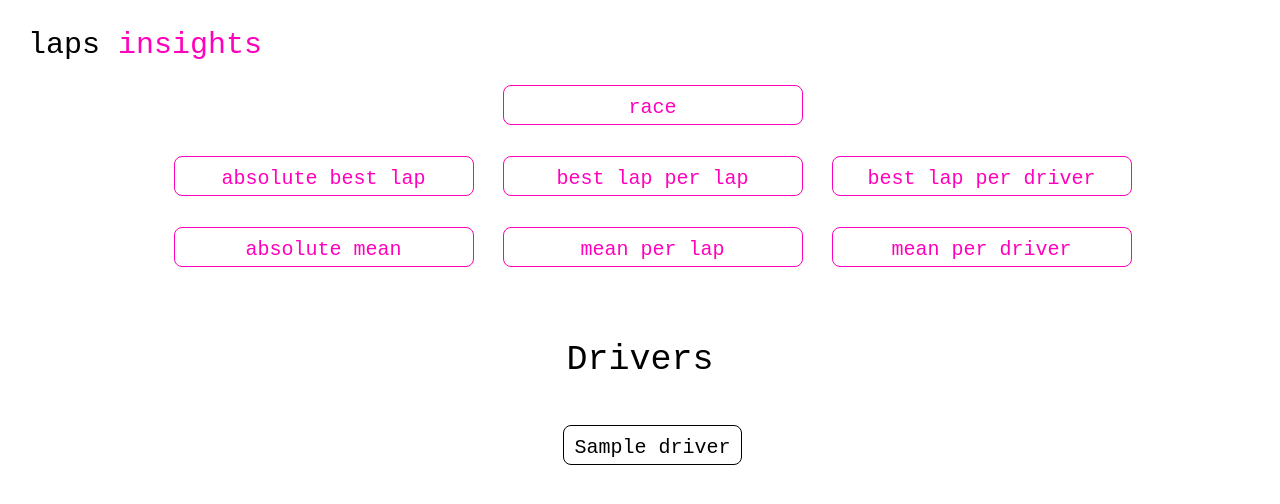
After one commit to the7blacksmith/lap_insights, a Flask app: template templates/race.html in a window 1280 px wide. The commit adds this page. Shown: the top 504 px of the page. Run offline with Flask 3, Linux system fonts and the light colour scheme; the template is opened without the code that fills it: most values are stand-ins (such as "Sample title", 1, 10 or a date in 2020).

Commit message:
primer block

```diff
--- a/static/styles.css
+++ b/static/styles.css
@@ -1,11 +1,12 @@
+/* NAVBAR */
+
 nav ul {
     list-style: none;
-    padding: 10px;
+    padding: 20px;
     margin: 0;
 }
 nav ul li a {
     text-decoration: none;
-    /* Otros estilos según sea necesario */
 }
 .laps {
     color: black;
@@ -19,9 +20,130 @@ nav ul li a {
     font-family: "Courier New", Courier, monospace;
 }
 
+/* INDEX.HTML */
+
 .titulos {
     text-align: center;
     color: black;
-    font-size: 30px;
+    font-size: 50px;
     font-family: "Courier New", Courier, monospace;
 }
+
+.reloj {
+    font-size: 100px;
+    text-align: center;
+    padding: 40px;
+}
+
+
+
+.center {
+    text-align: center;
+    align-items: center;
+}
+
+
+.custom-upload-btn {
+
+    background-color: white;
+    border: 1px solid #FF00BC;
+    color: #FF00BC;
+    padding: 10px 20px;
+    text-align: center;
+    text-decoration: none;
+    display:inline-block;
+    font-size: 16px;
+    margin-bottom: 10px;
+    cursor: pointer;
+    border-radius: 8px;
+    font-family: "Courier New", Courier, monospace;
+}
+
+/* RACE.HTML */
+
+.button-race {
+    background-color: white;
+    border: 1px solid #FF00BC;
+    color: #FF00BC;
+    padding: 10px 10px;
+    text-align: center;
+    text-decoration: none;
+    display:inline-block;
+    font-size: 20px;
+    margin-left: 25px;
+    margin-bottom: 25px;
+    width: 300px;
+    height: 40px;
+    cursor: pointer;
+    border-radius: 8px;
+    font-family: "Courier New", Courier, monospace;
+}
+
+.button-driver {
+    flex-wrap: wrap;
+    background-color: white;
+    border: 1px solid black;
+    color: black;
+    padding: 10px 10px;
+    text-align: center;
+    text-decoration: none;
+    display:inline-block;
+    font-size: 20px;
+    margin-left: 25px;
+    margin-bottom: 25px;
+    width: auto;
+    height: 40px;
+    cursor: pointer;
+    border-radius: 8px;
+    font-family: "Courier New", Courier, monospace;
+}
+.custom-upload-btn:hover {
+    background-color: #fbc0e9;
+    color: black;
+}
+
+.button-race:hover {
+    background-color: #fbc0e9;
+    color: black;
+    border: 1px solid black;
+}
+
+.button-driver:hover {
+    background-color: #fbc0e9;
+    color:  #FF00BC;
+    border: 1px solid #FF00BC;
+}
+
+.top-margin {
+    margin-top: 35px;
+}
+
+.container {
+    display: flex;
+    flex-wrap: wrap;
+    max-width: 100%;
+    justify-content: center;
+    align-items: center;
+    height: 100%;
+}
+.drivers_container {
+    margin-left: auto;
+    margin-right: auto;
+    width: 65%;
+    flex-wrap: wrap;
+}
+
+.buttons_container {
+    text-align: center;
+    width: 65%;
+    margin-left: auto;
+    margin-right: auto;
+}
+
+.driver_title {
+    padding: 10px 10px;
+    color: black;
+    font-size: 35px;
+    font-family: "Courier New", Courier, monospace;
+    text-align: center;
+}
--- a/templates/base.html
+++ b/templates/base.html
@@ -3,6 +3,7 @@
 <head>
     <title>laps-insights</title>
     <link rel="stylesheet" href="{{ url_for('static', filename='/styles.css') }}">
+    <script src="https://cdn.jsdelivr.net/npm/chart.js"></script>
     {%block head%}
     {%endblock%}
 </head>
@@ -17,3 +18,4 @@
     {%block main%}
     {%endblock%}
 </main>
+</html>
--- /dev/null
+++ b/templates/race.html
@@ -0,0 +1,51 @@
+{%extends "base.html"%}
+{%block main%}
+<body>
+    <table class = "container">
+    <tr>
+        <td><button class = "button-race">race</button></td>
+
+    </tr>
+    </table>
+    <table class = "container">
+        <tr>
+
+
+        <td><button class = "button-race" >absolute best lap</button></td>
+
+        <td><button class = "button-race" >best lap per lap</button></td>
+
+        <td><button class = "button-race" >best lap per driver</button></td>
+
+        </tr>
+    </table>
+    <table class = "container">
+        <tr>
+
+            <td><button class = "button-race" >absolute mean</button></td>
+
+            <td><button class = "button-race" >mean per lap</button></td>
+
+            <td><button class = "button-race" >mean per driver</button></td>
+
+        </tr>
+
+    </table>
+
+    <div class = "drivers_container">
+        <p class = "driver_title">Drivers</p>
+    </div>
+    <div class = "buttons_container">
+        {%for driver in drivers_list%}
+        <button class = "button-driver">{{driver}}</button>
+        {%endfor%}
+
+    </div>
+    <!-- <div class="d-flex justify-content-center">
+        <canvas id="myChart"></canvas>
+    </div>
+    <script src="https://cdn.jsdelivr.net/npm/chart.js"></script> -->
+
+
+</body>
+{%endblock%}
```
Also changed, not shown: scripts/data.py (added, +170 -0 lines), templates/index.html (+10 -1 lines), views/web/routes.py (+33 -0 lines), 2 other files.
